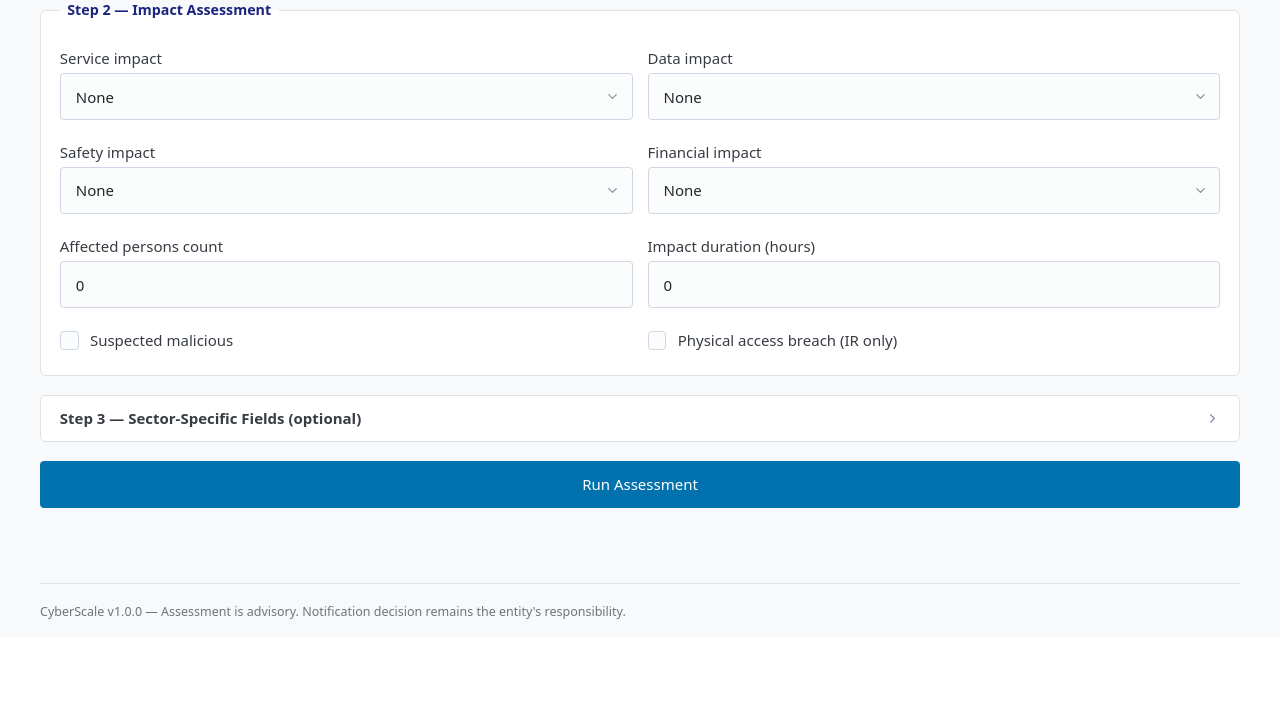
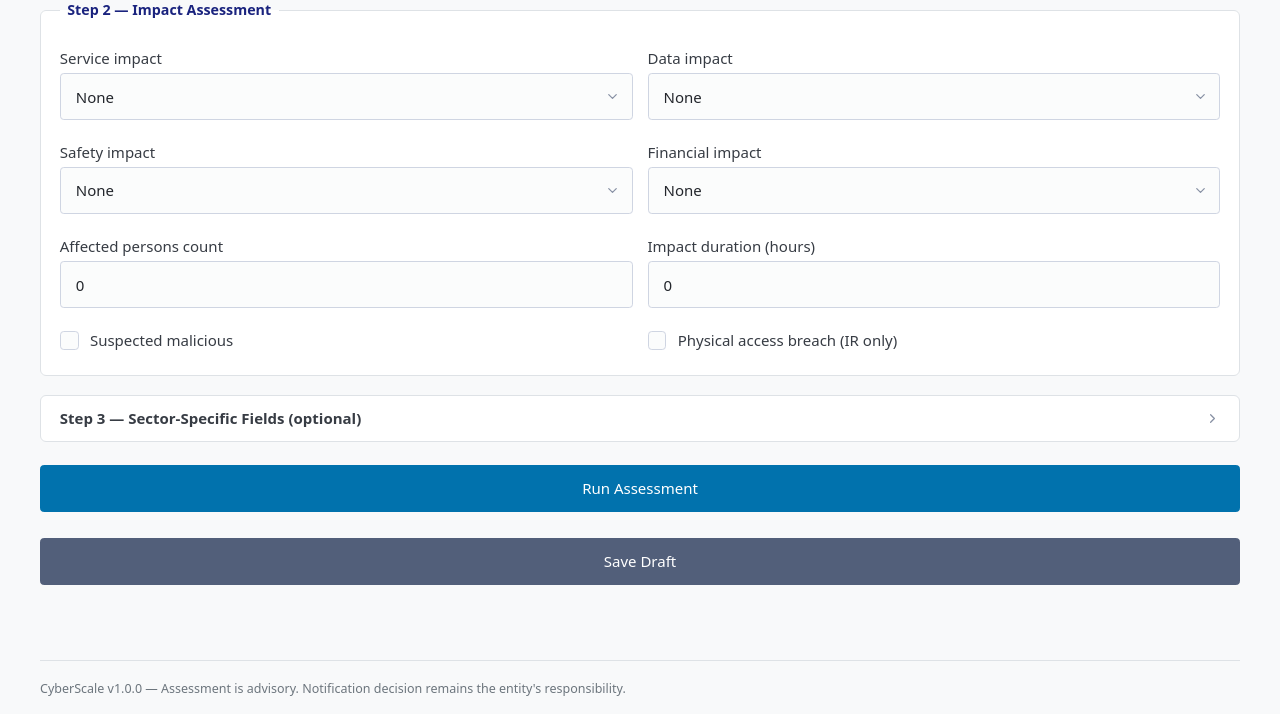
Before and after one commit to eromang/CyberScale, a Django app: template templates/entity/assessment_form.html in a window 1280 px wide. Shown: the part 702-1416 px from the top of the page. Before the commit the page ends 1321 px from the top, so only its background shows below. Run offline with Django 5.2, Linux system fonts and the light colour scheme; the template is opened without the code that fills it: values that come from a table or form of the project are taken from there, others are empty; some libraries are stand-ins or nearby versions.

Commit message:
feat: add Save Draft button to assessment form

```diff
--- a/templates/entity/assessment_form.html
+++ b/templates/entity/assessment_form.html
@@ -1,9 +1,9 @@
 {% extends "base.html" %}
-{% block title %}New Assessment — CyberScale{% endblock %}
+{% block title %}{% if draft %}Resume Draft #{{ draft.pk }}{% else %}New Assessment{% endif %} — CyberScale{% endblock %}
 
 {% block content %}
 <div class="cs-page-header">
-  <h2>Incident Assessment</h2>
+  <h2>{% if draft %}Resume Draft #{{ draft.pk }}{% else %}Incident Assessment{% endif %}</h2>
   <p>{{ entity.organisation_name }} — {{ entity.sector|title }} / {{ entity.entity_type }} ({{ entity.ms_established }})</p>
 </div>
 
@@ -76,6 +76,9 @@
     </fieldset>
   </details>
 
-  <button type="submit">Run Assessment</button>
+  <div class="cs-actions">
+    <button type="submit" name="run_assessment">Run Assessment</button>
+    <button type="submit" name="save_draft" class="secondary">Save Draft</button>
+  </div>
 </form>
 {% endblock %}
```
